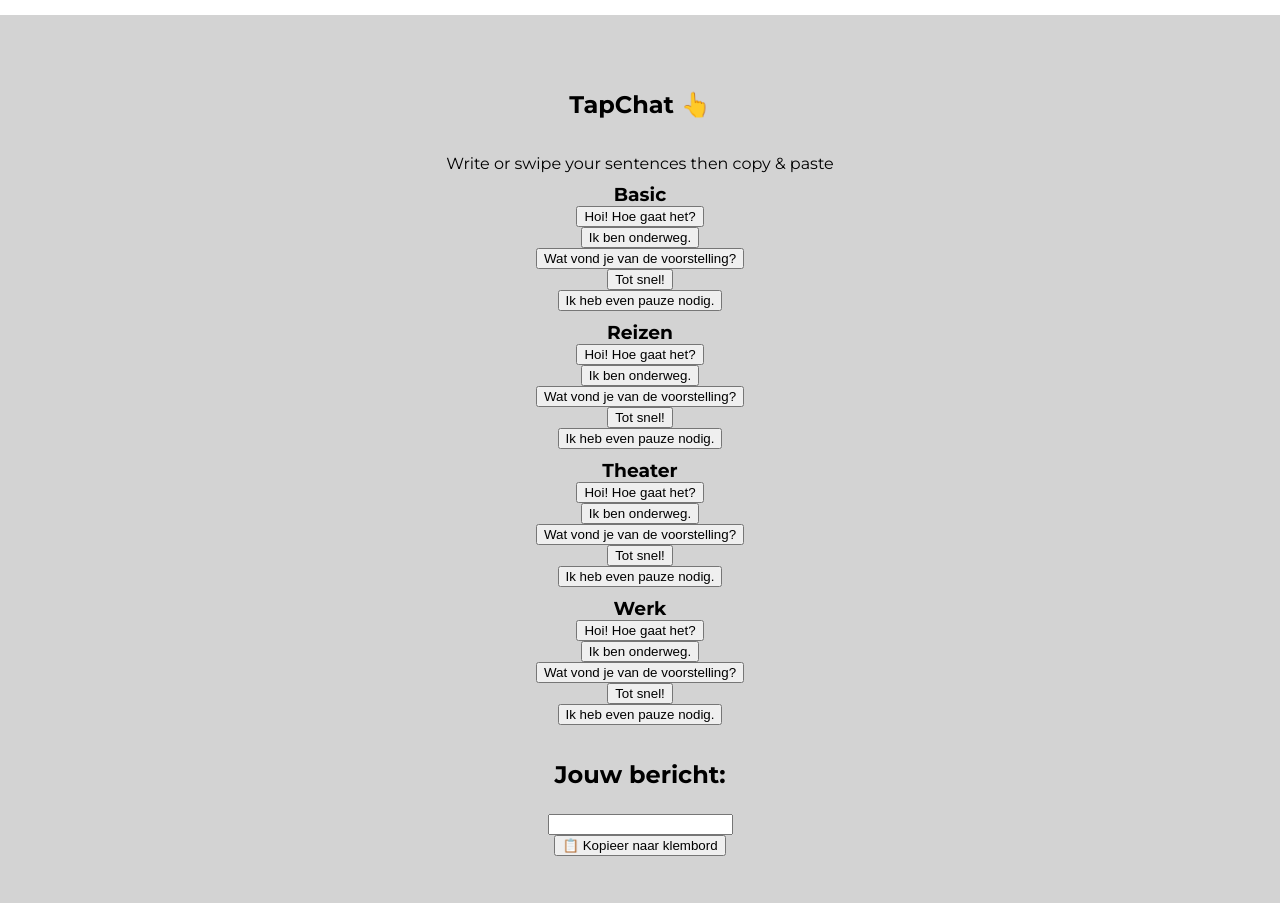
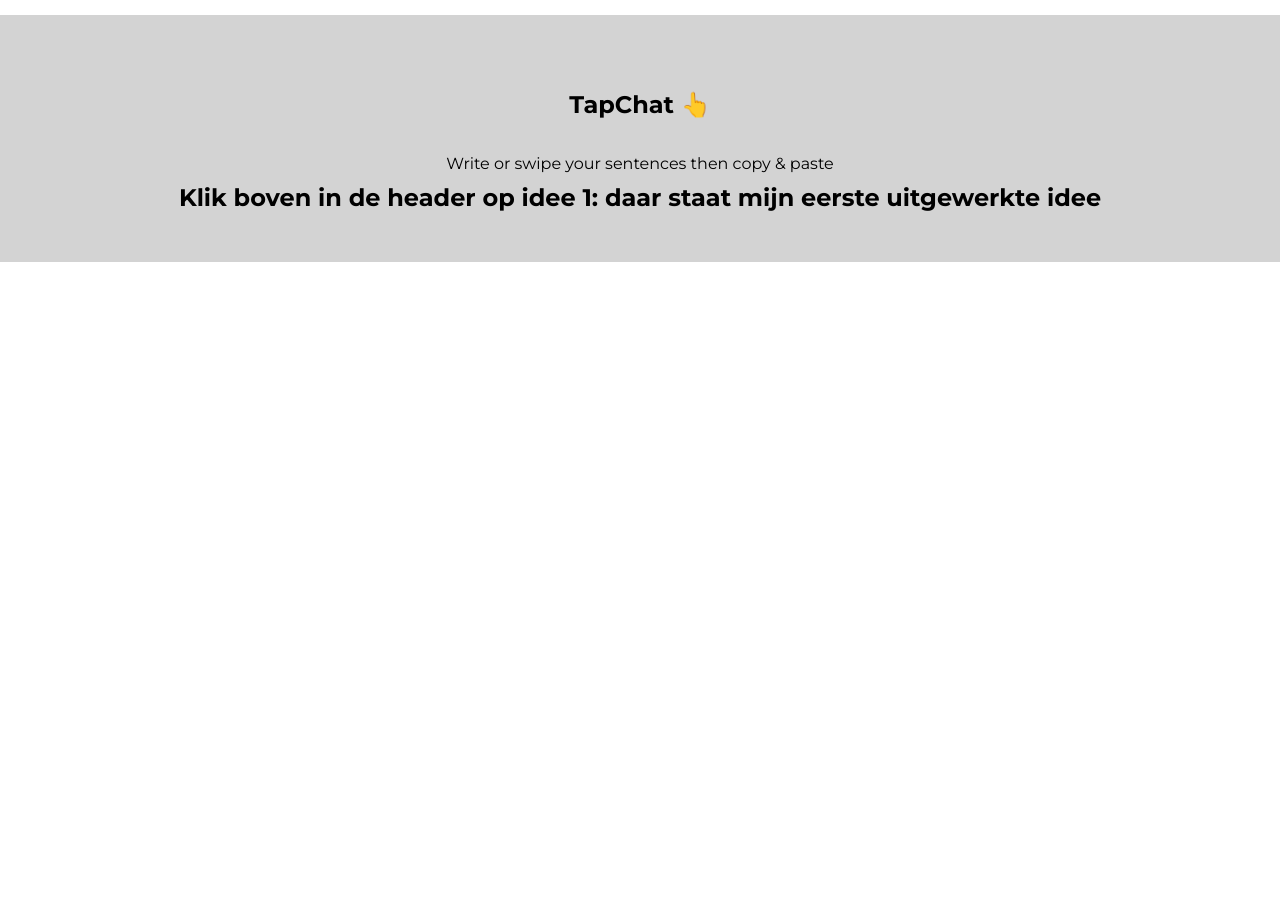
Before and after one commit to Kimvz19/HCD-project, a plain HTML site: page index.html in a window 1280 px wide. Shown: the part 135-1038 px from the top of the page. After the commit the page ends 800 px from the top, so only its background shows below. Drawn offline with Linux system fonts and the light colour scheme.

Commit message:
adding message

```diff
--- a/index.html
+++ b/index.html
@@ -27,49 +27,8 @@
             <h2>TapChat 👆</h2>
             <p>Write or swipe your sentences then copy & paste</p>
 
-            <section>
-                <h3>Basic</h3>
-                <button>Hoi! Hoe gaat het?</button>
-                <button>Ik ben onderweg.</button>
-                <button>Wat vond je van de voorstelling?</button>
-                <button>Tot snel!</button>
-                <button>Ik heb even pauze nodig.</button>
-            </section>
+            <h1> Klik boven in de header op idee 1: daar staat mijn eerste uitgewerkte idee</h1>
 
-            <section>
-                <h3>Reizen</h3>
-                <button>Hoi! Hoe gaat het?</button>
-                <button>Ik ben onderweg.</button>
-                <button>Wat vond je van de voorstelling?</button>
-                <button>Tot snel!</button>
-                <button>Ik heb even pauze nodig.</button>
-            </section>
-
-            <section>
-                <h3>Theater</h3>
-                <button>Hoi! Hoe gaat het?</button>
-                <button>Ik ben onderweg.</button>
-                <button>Wat vond je van de voorstelling?</button>
-                <button>Tot snel!</button>
-                <button>Ik heb even pauze nodig.</button>
-            </section>
-
-            <section>
-                <h3>Werk</h3>
-                <button>Hoi! Hoe gaat het?</button>
-                <button>Ik ben onderweg.</button>
-                <button>Wat vond je van de voorstelling?</button>
-                <button>Tot snel!</button>
-                <button>Ik heb even pauze nodig.</button>
-            </section>
-
-            <section>
-                <h2>Jouw bericht:</h2>
-                <input type="text">
-                <!-- <textarea></textarea> -->
-
-                <button>📋 Kopieer naar klembord</button>
-            </section>
         </article>
 
     </main>
```
